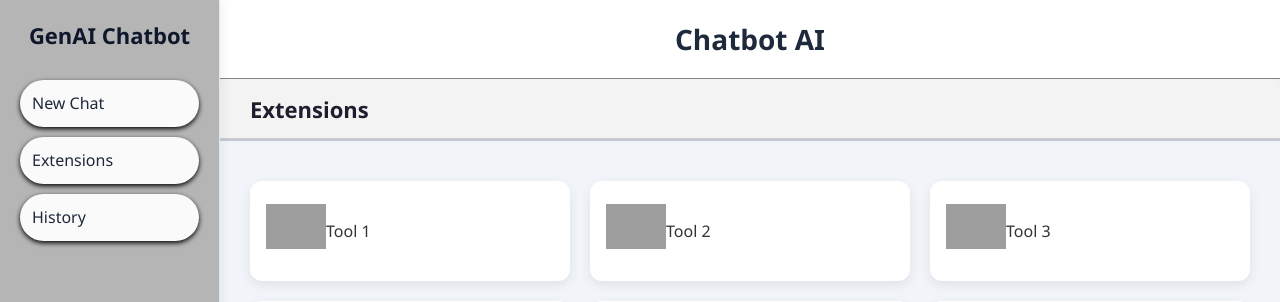
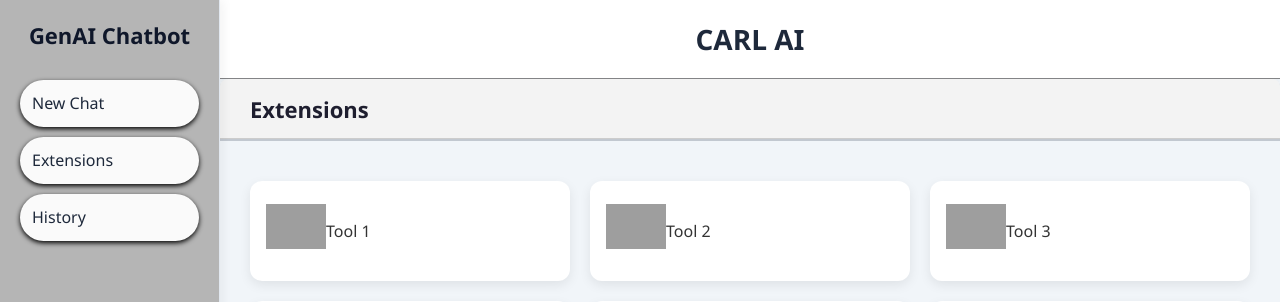
Before and after one commit to HarshitBhardwaj2804/testing-mainproject, a Flask app: page /extensions in a window 1280 px wide. Shown: the top 302 px of the page. Run offline with Flask 3, Linux system fonts and the light colour scheme; grey boxes are pictures that could not be loaded.

Commit message:
Update extensions.html

```diff
--- a/templates/extensions.html
+++ b/templates/extensions.html
@@ -3,7 +3,8 @@
 
 <head>
   <meta charset="UTF-8" />
-  <title>GenAI Chatbot</title>
+  <meta name="viewport" content="width=device-width, initial-scale=1.0">
+  <title>CARL Extensions</title>
   <link rel="stylesheet" href="{{ url_for('static', filename='style-extension.css') }}" />
   <script src="https://cdn.jsdelivr.net/npm/marked/marked.min.js"></script>
 </head>
@@ -30,7 +31,7 @@
       <div class="chat-header">
         <button class="hamburger">☰</button>
         <header>
-          <h1>Chatbot AI</h1>
+          <h1>CARL AI</h1>
         </header>
       </div>
       <!--Chat Box-->
```
